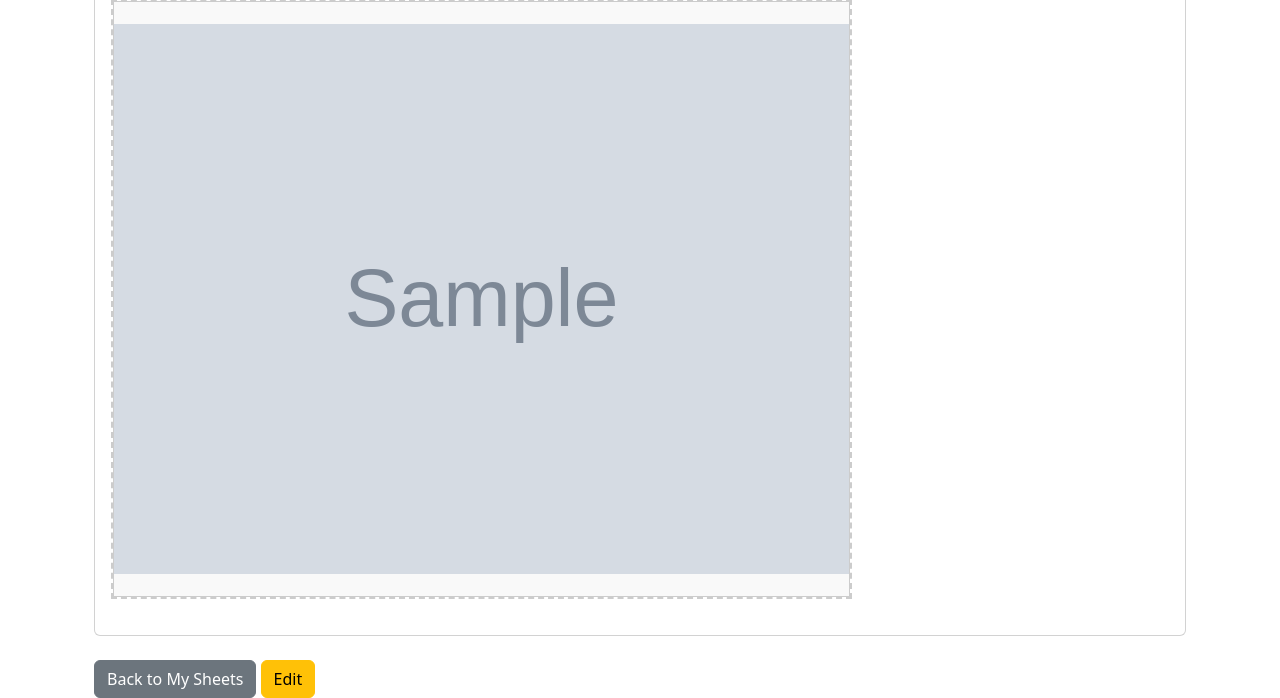
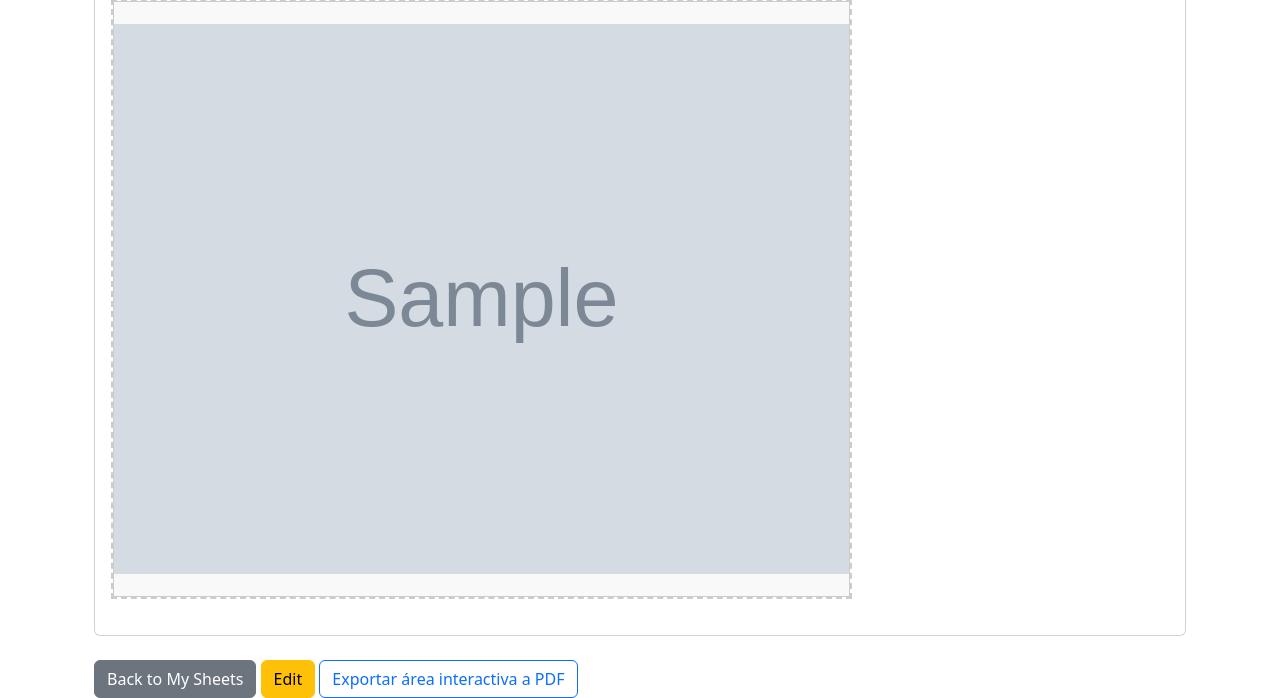
Before and after one commit to jelez25/easy_sheets, a Django app: page /sheets/1/ in a window 1280 px wide. Shown: the part 430-1128 px from the top of the page. Run offline with Django 5.2, Linux system fonts and the light colour scheme; a user stored in the database is signed in; tables that the repository leaves empty hold one stand-in row (values such as "Sample post"); grey boxes marked "Sample" are stand-in pictures; some libraries are stand-ins or nearby versions.

Commit message:
Implement PDF export functionality for interactive sheets

```diff
--- /dev/null
+++ b/easy_sheets/interactive_sheets/static/interactive_sheets/js/export_pdf.js
@@ -0,0 +1,70 @@
+document.getElementById('export-pdf').addEventListener('click', function () {
+    const area = document.getElementById('interactive-area');
+    // Leer los atributos del área interactiva
+    const sheetSubject = area.getAttribute('data-subject') || '';
+    const sheetStatement = area.getAttribute('data-statement') || '';
+    html2canvas(area).then(canvas => {
+        const imgData = canvas.toDataURL('image/png');
+        // Tamaño A4 en px a 96dpi: 794 x 1123 aprox
+        const a4Width = 794;
+        const a4Height = 1123;
+        const marginX = 40;
+        const marginY = 80;
+        const contentWidth = a4Width - 2 * marginX;
+        const contentHeight = a4Height - marginY - 40; // margen superior para título
+        // Escalado proporcional
+        let drawWidth = contentWidth;
+        let drawHeight = canvas.height * (contentWidth / canvas.width);
+        if (drawHeight > contentHeight) {
+            drawHeight = contentHeight;
+            drawWidth = canvas.width * (contentHeight / canvas.height);
+        }
+        const offsetX = (a4Width - drawWidth) / 2;
+        const offsetY = marginY;
+        const pdf = new window.jspdf.jsPDF({
+            orientation: 'portrait',
+            unit: 'px',
+            format: [a4Width, a4Height]
+        });
+        let currentY = 60;
+        // Nombre
+        pdf.setFontSize(14);
+        pdf.text('Nombre:', marginX, currentY);
+        pdf.setLineWidth(0.5);
+        // Línea para nombre (más corta, empieza tras un espacio y termina en el mismo punto que la de apellidos)
+        const labelSpace = 55; // espacio tras el label
+        const nombreLineStart = marginX + labelSpace ;
+        const nombreLineEnd = marginX + 220;
+        pdf.line(nombreLineStart, currentY + 2, nombreLineEnd, currentY + 2);
+        currentY += 30;
+        // Apellidos (justo debajo de la línea de nombre, misma terminación, empieza tras un espacio)
+        pdf.setFontSize(14);
+        pdf.text('Apellidos:', marginX, currentY);
+        const apellidosLineStart = marginX + labelSpace ;
+        const apellidosLineEnd = nombreLineEnd;
+        pdf.line(apellidosLineStart, currentY + 2, apellidosLineEnd, currentY + 2);
+        currentY += 40;
+        // Asignatura (margen izquierdo, con label)
+        pdf.setFontSize(15);
+        pdf.text('Asignatura: ' + sheetSubject, marginX, currentY);
+        currentY += 30;
+        // Enunciado de la ficha (margen izquierdo, debajo de asignatura)
+        pdf.setFontSize(15);
+        pdf.text(sheetStatement, marginX, currentY);
+        currentY += 10;
+        // Imagen centrada, ocupando el máximo ancho y alto permitido por los márgenes DIN A4
+        let imgDrawWidth = contentWidth;
+        let imgDrawHeight = canvas.height * (contentWidth / canvas.width);
+        if (imgDrawHeight > contentHeight) {
+            imgDrawHeight = contentHeight;
+            imgDrawWidth = canvas.width * (contentHeight / canvas.height);
+        }
+        const imgOffsetX = (a4Width - imgDrawWidth) / 2;
+        const imgOffsetY = currentY + 20;
+        pdf.addImage(imgData, 'PNG', imgOffsetX, imgOffsetY, imgDrawWidth, imgDrawHeight);
+        // Nombre del PDF dinámico
+        let cleanSubject = sheetSubject.replace(/[^a-zA-Z0-9_\-]/g, '_').toLowerCase();
+        let pdfName = 'sheet_' + cleanSubject + '.pdf';
+        pdf.save(pdfName);
+    });
+});
--- a/easy_sheets/interactive_sheets/templates/interactive_sheets/sheet_detail.html
+++ b/easy_sheets/interactive_sheets/templates/interactive_sheets/sheet_detail.html
@@ -31,7 +31,7 @@ Sheet Details
                         {% endfor %}
                     </div>
                 {% endif %}
-                <div id="interactive-area" class="interactive-area" data-sheet-id="{{ sheet.id }}">
+                <div id="interactive-area" class="interactive-area" data-sheet-id="{{ sheet.id }}" data-subject = "{{ sheet.subject|escapejs }}" data-statement="{{ sheet.statement|escapejs }}">
                     {% if sheet.base_image %}
                         <img id="uploaded-image" src="{{ sheet.base_image.url }}" alt="Base Image" class="img-fluid">
                     {% endif %}
@@ -43,6 +43,7 @@ Sheet Details
         {% if user.role == 'teacher' %}
             <a href="{% url 'teacher_sheets' %}" class="btn btn-secondary">Back to My Sheets</a>
             <a href="#" class="btn btn-warning">Edit</a>
+            <button id="export-pdf" class="btn btn-outline-primary">Exportar área interactiva a PDF</button>
         {% elif user.role == 'student' %}
             <a href="{% url 'student_sheets' %}" class="btn btn-secondary">Back to My Sheets</a>
             <button id="submit-sheet-btn" class="btn btn-primary">Enviar Ficha</button>
@@ -78,9 +79,14 @@ Sheet Details
 </div>
 {% endblock %}
 {% block extra_js %}
+
 {% if user.role == 'student' %}
 <script src="{% static 'interactive_sheets/js/solve_sheet.js' %}"></script>
 {% else %}
 <script src="{% static 'interactive_sheets/js/sheet_detail.js' %}"></script>
+
+<script src="https://cdnjs.cloudflare.com/ajax/libs/html2canvas/1.4.1/html2canvas.min.js"></script>
+<script src="https://cdnjs.cloudflare.com/ajax/libs/jspdf/2.5.1/jspdf.umd.min.js"></script>
+<script src="{% static 'interactive_sheets/js/export_pdf.js' %}"></script>
 {% endif %}
 {% endblock %}
--- a/easy_sheets/interactive_sheets/views.py
+++ b/easy_sheets/interactive_sheets/views.py
@@ -1,6 +1,6 @@
 from django.shortcuts import render, get_object_or_404, redirect
 from django.contrib.auth.mixins import LoginRequiredMixin, UserPassesTestMixin
-from django.http import HttpResponseForbidden, JsonResponse
+from django.http import HttpResponseForbidden, JsonResponse, HttpResponse
 from django.views.generic.edit import CreateView, UpdateView
 from .forms import InteractiveSheetForm
 from .models import InteractiveSheet, SheetSubmission
@@ -9,6 +9,8 @@ from django.views.decorators.csrf import csrf_exempt
 from accounts.models import CustomUser
 from django.contrib.auth.decorators import login_required
 from django.contrib import messages
+from django.template.loader import render_to_string
+from weasyprint import HTML
 import json
 from django.views import View
 from django.urls import reverse
```
